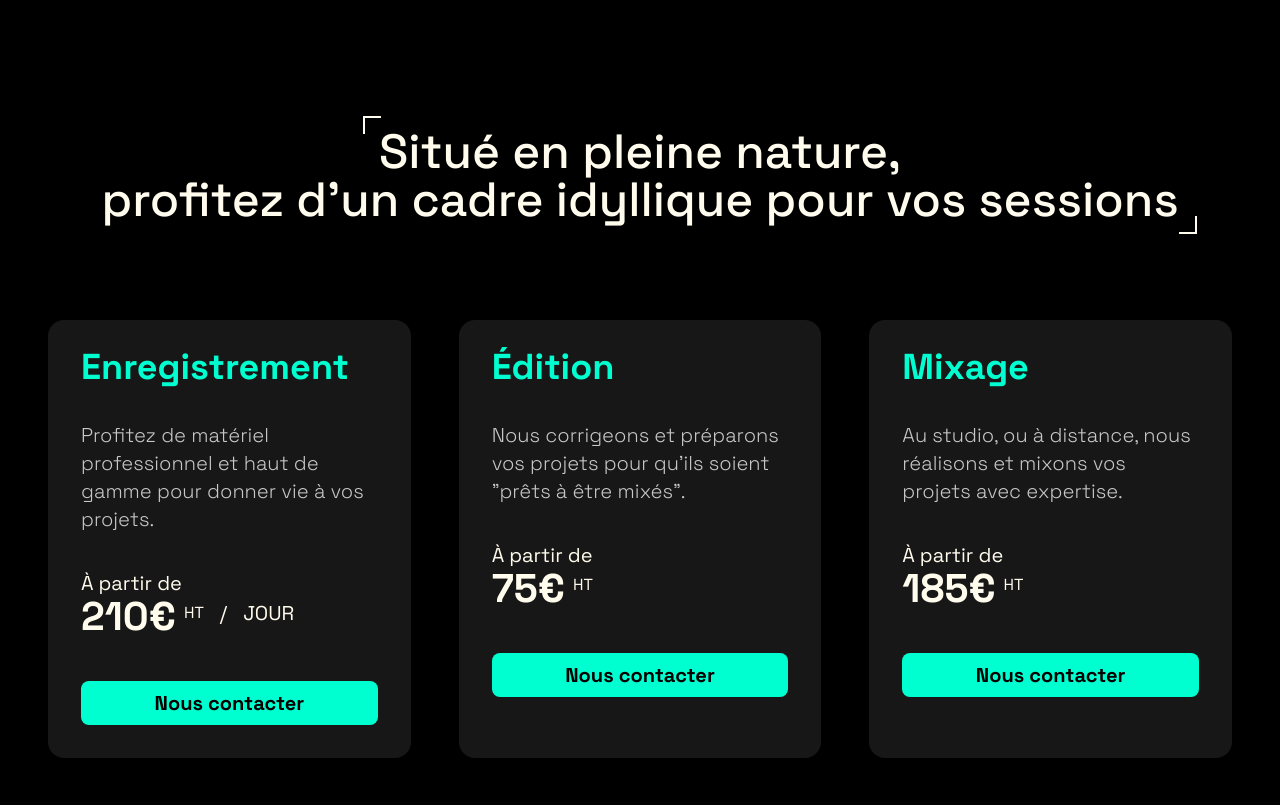
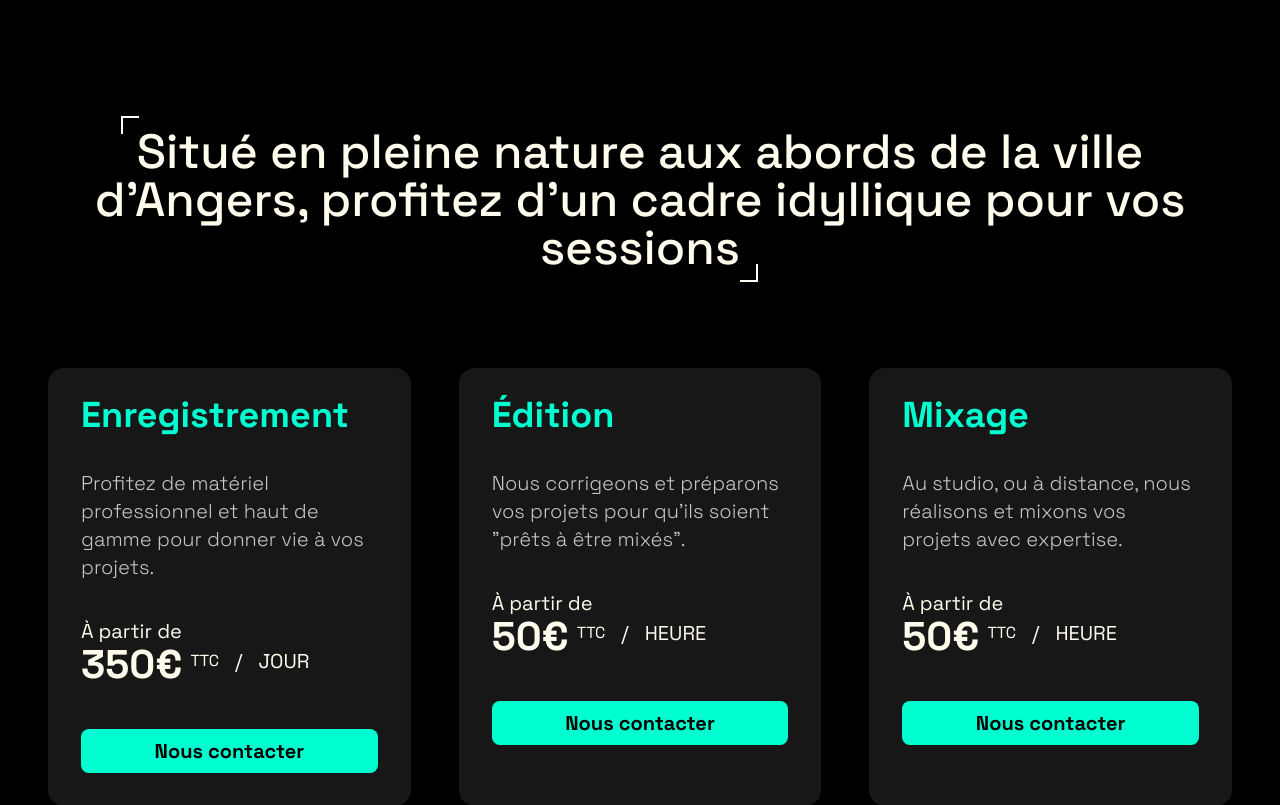
Before and after one commit to polyphoniamusic/airvalstudio-website, a Next.js app: page / in a window 1280 px wide. Shown: the part 1620-2425 px from the top of the page. Built offline with nearby package versions, Linux system fonts and the light colour scheme.

Commit message:
Update Février 2025

```diff
--- a/pages/components/Footer.js
+++ b/pages/components/Footer.js
@@ -45,7 +45,7 @@ export function Footer() {
                 </div>
                 <div className="">
                   <Link href="mailto:contact@airvalstudio.com" className="footer-block-item-list">CONTACT@AIRVALSTUDIO.COM</Link>
-                  <Link href="tel:+33676443188" className="footer-block-item-list">+33676443188</Link>
+                  <Link href="tel:+33614190507" className="footer-block-item-list">+33614190507</Link>
                 </div>
               </div>
 
@@ -62,7 +62,7 @@ export function Footer() {
             {/* FOOTER COPYRIGHT */}
             <div className="footer-block footer-block-legal">
               <div>
-                <span className="footer-copyright">© 2024 Airval Studio, par POLYPHONIA MUSIC.</span>
+                <span className="footer-copyright">© 2025 Airval Studio, par POLYPHONIA MUSIC.</span>
                 <span className="footer-cgv"><Link href="cgv">Légal & CGV</Link></span>
               </div>
               <a href="https://soundbetter.com/profiles/605936-tom-lecomte" rel="noopener noreferrer" target="_blank" title="Tom Lecomte profile on SoundBetter" >
--- a/pages/components/Services.js
+++ b/pages/components/Services.js
@@ -12,14 +12,14 @@ export function Services() {;
     <section className="services" id="services">
         <div className="container">
             <div className="container-block">
-                <h1 className="section-title">Situé en pleine nature,<br/>profitez d'un cadre idyllique pour vos sessions</h1>
+                <h1 className="section-title">Situé en pleine nature aux abords de la ville d'Angers, profitez d'un cadre idyllique pour vos sessions</h1>
                 <div className="services-block">
                     <div className="services-block-item">
                         <h2 className="services-title">Enregistrement</h2>
                         <p className="services-text">Profitez de matériel professionnel et haut de gamme pour donner vie à vos projets.</p>{/* Profitez d'un cadre professionnel et de matériel haut de gamme pour donner vie à vos projets. */}
                         <a className="services-pricing">À partir de
-                            <span>210€
-                                <span>HT
+                            <span>350€
+                                <span>TTC
                                     <span>JOUR</span>
                                 </span>
                             </span>
@@ -31,8 +31,10 @@ export function Services() {;
                         <h2 className="services-title">Édition</h2>
                         <p className="services-text">Nous corrigeons et préparons vos projets pour qu'ils soient "prêts à être mixés".</p>
                         <a className="services-pricing">À partir de
-                            <span>75€
-                                <span>HT</span>
+                            <span>50€
+                                <span>TTC
+                                    <span>HEURE</span>
+                                </span>
                             </span>
                         </a>
                         <a className="services-button"  href="mailto:contact@airvalstudio.com">Nous contacter</a>
@@ -42,8 +44,10 @@ export function Services() {;
                         <h2 className="services-title">Mixage</h2>
                         <p className="services-text">Au studio, ou à distance, nous réalisons et mixons vos projets avec expertise.</p>
                         <a className="services-pricing">À partir de
-                            <span>185€
-                                <span>HT</span>
+                            <span>50€
+                                <span>TTC
+                                    <span>HEURE</span>
+                                </span>
                             </span>
                         </a>
                         <a className="services-button"  href="mailto:contact@airvalstudio.com">Nous contacter</a>
--- a/pages/index.tsx
+++ b/pages/index.tsx
@@ -14,8 +14,8 @@ export function Home() {
   return (
         <div className="main">
             <Head>
-                <title>Airval Studio — Studio d'enregistrement</title>
-                <meta name="description" content="Le airval studio est un studio d'enregistrement basé à Rochefort-sur-Loire."></meta>
+                <title>Airval Studio — Studio d'enregistrement à côté d'Angers</title>
+                <meta name="description" content="Le airval studio est un studio d'enregistrement basé à Rochefort-sur-Loire, à côté d'Angers dans le maine et loire."></meta>
                 <link rel="icon" href="/favicon.ico" />
                 <meta name="facebook-domain-verification" content="" />
             </Head>
```
